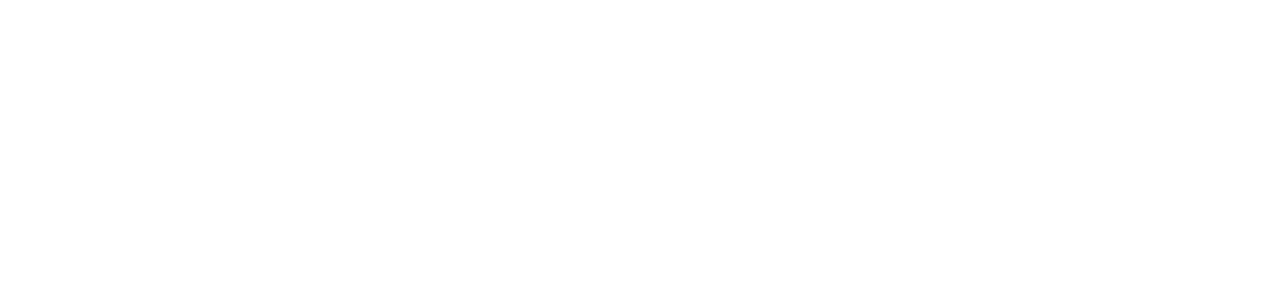
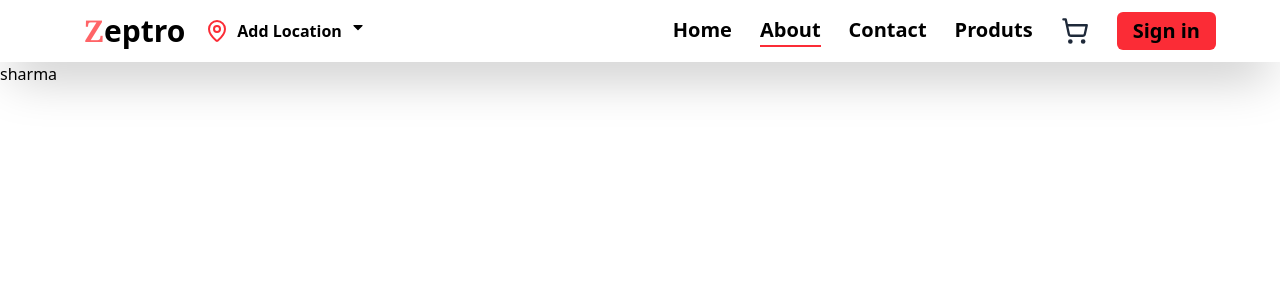
Before and after one commit to Anmolsharma650/Ecommerce-Website, a React (Vite) app in the folder Frontend/: page /about in a window 1280 px wide. Shown: the top 300 px of the page. Built offline with nearby package versions, Linux system fonts and the light colour scheme.

Commit message:
nav complete

```diff
--- a/Frontend/index.html
+++ b/Frontend/index.html
@@ -4,7 +4,7 @@
     <meta charset="UTF-8" />
     <link rel="icon" type="image/svg+xml" href="/vite.svg" />
     <meta name="viewport" content="width=device-width, initial-scale=1.0" />
-    <title>E-Commerce</title>
+    <title>ZAPTRO</title>
   </head>
   <body>
     <div id="root"></div>
--- a/Frontend/package.json
+++ b/Frontend/package.json
@@ -10,9 +10,13 @@
     "preview": "vite preview"
   },
   "dependencies": {
+    "@heroicons/react": "^2.2.0",
     "@tailwindcss/vite": "^4.1.18",
+    "lucide-react": "^0.563.0",
     "react": "^19.2.0",
     "react-dom": "^19.2.0",
+    "react-icons": "^5.5.0",
+    "react-router-dom": "^7.13.0",
     "tailwindcss": "^4.1.18"
   },
   "devDependencies": {
--- a/Frontend/src/App.jsx
+++ b/Frontend/src/App.jsx
@@ -1,12 +1,24 @@
-import { useState } from 'react'
+import { BrowserRouter, Routes, Route } from 'react-router-dom'
+import Home from './Pages/Home'
+import Products from './Pages/Products'
+import Contact from './Pages/Contact'
+import About from './Pages/About'
+import Cart from './Pages/Cart'
+import Header from './component/Header/Header'
 
 function App() {
+  return (
+    <BrowserRouter>
+      <Header />
 
-
-  return (
-    <>
-
-    </>
+      <Routes>
+        <Route path="/" element={<Home />} />
+        <Route path="/products" element={<Products />} />
+        <Route path="/contact" element={<Contact />} />
+        <Route path="/about" element={<About />} />
+        <Route path="/cart" element={<Cart />} />
+      </Routes>
+    </BrowserRouter>
   )
 }
 
--- /dev/null
+++ b/Frontend/src/Pages/About.jsx
@@ -0,0 +1,9 @@
+import React from 'react'
+
+function About() {
+  return (
+    <div>sharma</div>
+  )
+}
+
+export default About
--- /dev/null
+++ b/Frontend/src/Pages/Cart.jsx
@@ -0,0 +1,9 @@
+import React from 'react'
+
+function Cart() {
+  return (
+    <div>Cart</div>
+  )
+}
+
+export default Cart
--- /dev/null
+++ b/Frontend/src/Pages/Contact.jsx
@@ -0,0 +1,9 @@
+import React from 'react'
+
+function Contact() {
+  return (
+    <div>Contact</div>
+  )
+}
+
+export default Contact
--- /dev/null
+++ b/Frontend/src/Pages/Home.jsx
@@ -0,0 +1,9 @@
+import React from 'react'
+
+function Home() {
+  return (
+    <div>anmol</div>
+  )
+}
+
+export default Home
--- /dev/null
+++ b/Frontend/src/Pages/Products.jsx
@@ -0,0 +1,9 @@
+import React from 'react'
+
+function Products() {
+  return (
+    <div>Products</div>
+  )
+}
+
+export default Products
--- /dev/null
+++ b/Frontend/src/component/Header/Header.jsx
@@ -0,0 +1,62 @@
+import { MapPin, ShoppingCartIcon } from 'lucide-react'
+import React from 'react'
+import { FaCaretDown, FaCartArrowDown } from 'react-icons/fa'
+import { Link, NavLink } from 'react-router-dom'
+import { useState } from 'react'
+
+
+function Header() {
+  const [openMenu, setOpenMenu] = useState(false)
+
+  const location = false
+  return (
+    <div className=' bg-white shadow-2xl py-3'>
+      <div className='max-w-6xl mx-auto flex  justify-between items-center'>
+        {/*logo */}
+        <div className='flex  justify-center gap-5 items-center'>
+          <Link to={"/"}>
+            <h1 className='font-bold ml-5 text-3xl'><span className='text-red-400 font-serif'>Z</span>eptro</h1>
+          </Link>  <div className='flex justify-center cursor-pointer gap-2'>
+            <MapPin className=' md:flex hidden text-red-500' />
+            <span className='   md:flex hidden font-semibold'>{location ? <div></div> : "Add Location"}</span>
+            <FaCaretDown className=' md:flex hidden justify-center items-center font-medium' />
+          </div>
+        </div>
+        {/*menu*/}
+        <div className='flex text-[20px]  items-center gap-7'>
+          <ul className='   hidden  md:flex justify-center gap-7 font-semibold '>
+            <NavLink to={'/'} className={({ isActive }) => `${isActive ? "border-b-2 translate-all border-red-500 " : 'text-black '} cursor-pointer`} ><li>Home</li></NavLink>
+            <NavLink to={'/about'} className={({ isActive }) => `${isActive ? "border-b-2 translate-all border-red-500 " : 'text-black '} cursor-pointer`} ><li>About</li></NavLink>
+            <NavLink to={'/contact'} className={({ isActive }) => `${isActive ? "border-b-2 translate-all border-red-500 " : 'text-black '} cursor-pointer`} ><li>Contact</li></NavLink>
+            <NavLink to={'/products'} className={({ isActive }) => `${isActive ? "border-b-2 translate-all border-red-500 " : 'text-black '} cursor-pointer`} ><li>Produts</li></NavLink>
+          </ul>
+          {/*cart icon*/}
+
+          <div className=" cursor-pointer flex justify-center items-center gap-5">
+            <Link to="/cart">
+              <ShoppingCartIcon className="h-7 w-7 text-gray-800 hover:text-black" />
+            </Link>
+            {/* menu icon */}
+        <div
+          className="sm:hidden text-4xl mr-5 font-bold text-gray-700 cursor-pointer"
+          onClick={() => setOpenMenu(!openMenu)}
+        >
+          &#8801;
+        </div>
+          </div>
+
+          {/*Button */}
+          <div>
+            <button className='  hidden md:flex  justify-center cursor-pointer text-black px-4 py-1 font-semibold rounded-md bg-red-500'>Sign in</button>
+          </div>
+        </div>
+
+
+
+      </div>
+
+    </div>
+  )
+}
+
+export default Header
```
Also changed, not shown: 1 other file (tests, documents, lock files or other folders).
